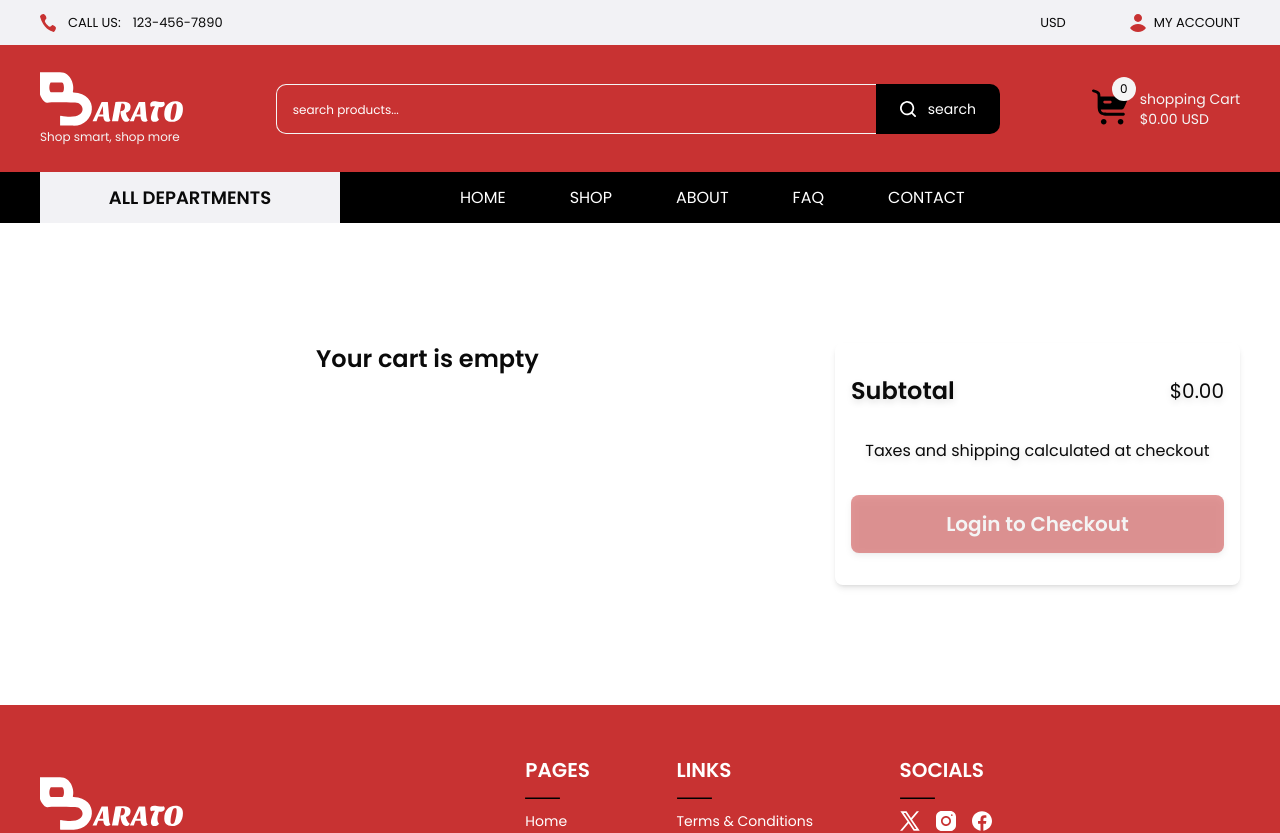
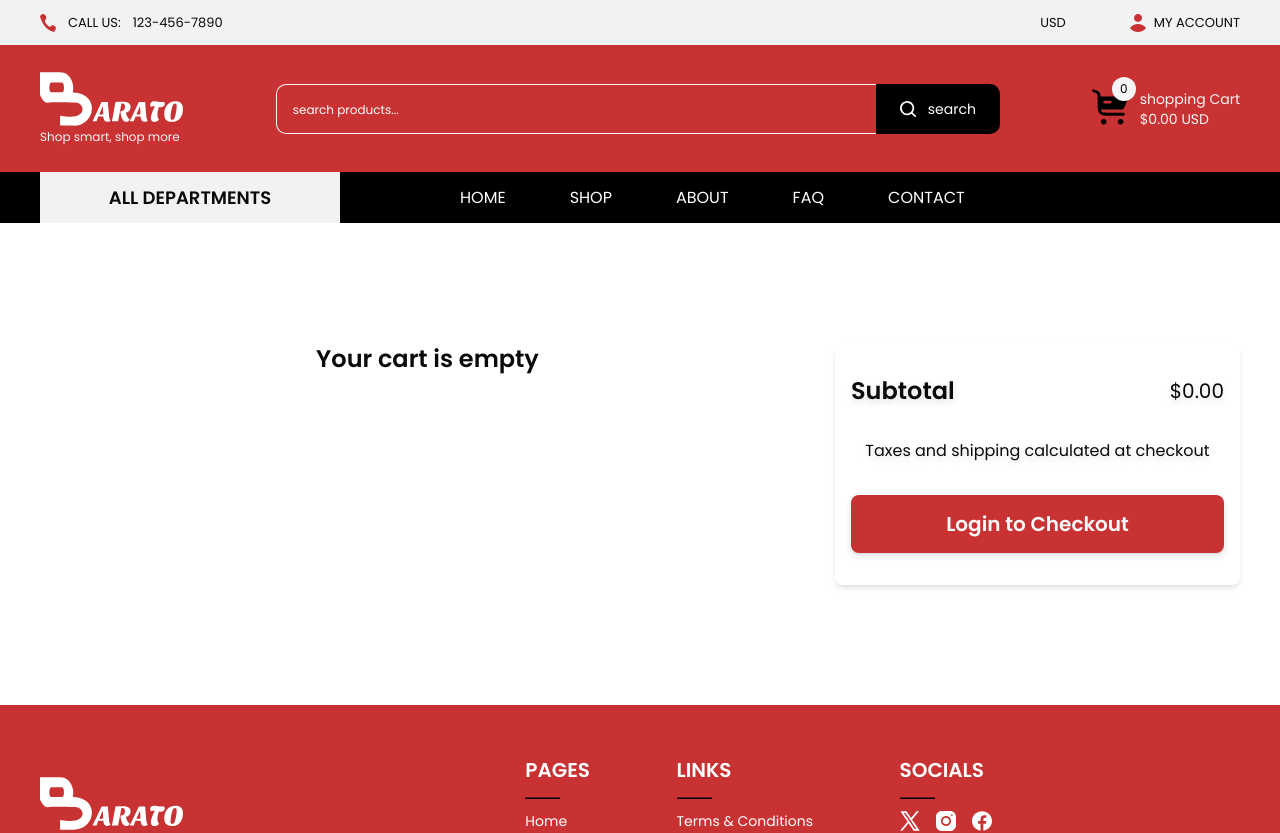
Before and after one commit to Osama575/barato, a React (Vite) app: page /cart in a window 1280 px wide. Shown: the top 833 px of the page. Built offline with nearby package versions, Linux system fonts and the light colour scheme.

Commit message:
checkout modified

```diff
--- a/src/pages/Cart.jsx
+++ b/src/pages/Cart.jsx
@@ -19,6 +19,16 @@ const Cart = () => {
     const user = useSelector(state => state.persistedReducer.auth.user)
     const dispatch = useDispatch()
     const navigate = useNavigate()
+
+    const proceedToCheckout = () => {
+        if(!user){
+            navigate('/auth')
+        }else if(user && cartItems.length > 0){
+            navigate('/checkout')
+        }else{
+            return ;
+        }
+    }
 
 
   return (
@@ -76,7 +86,7 @@ const Cart = () => {
                 <p className='lg:text-xl'>${parseFloat(cartTotal).toFixed(2)}</p>
             </div>
             <p>Taxes and shipping calculated at checkout</p>
-            <Button onClick={() => navigate('/checkout')} disabled={!cartItems.length > 0 && !user} className='w-full h-[58px] lg:text-xl font-semibold'>
+            <Button onClick={proceedToCheckout} className='w-full h-[58px] lg:text-xl font-semibold'>
                 {user ? "Checkout" : "Login to Checkout"}
             </Button>
         </div>
```
